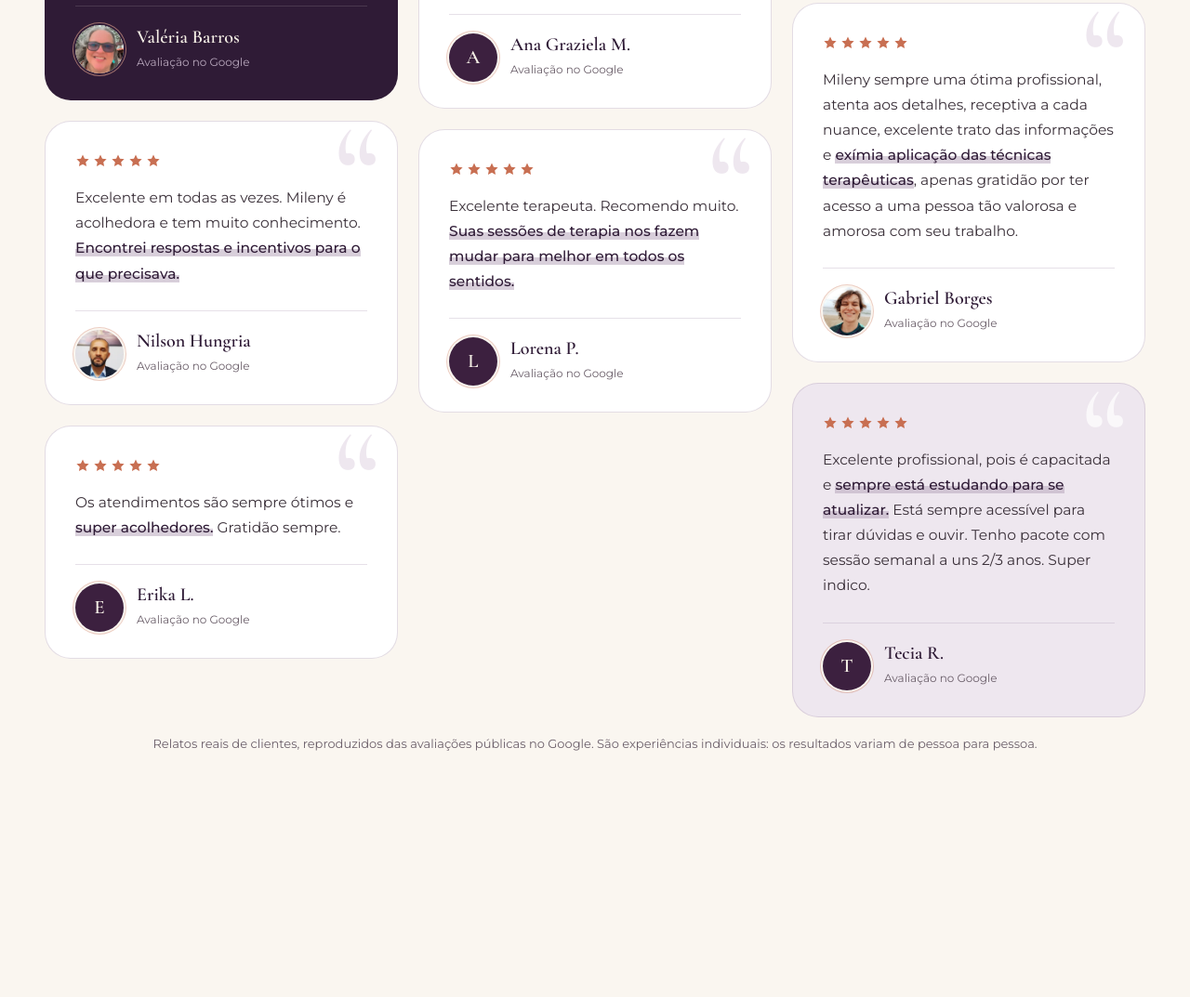
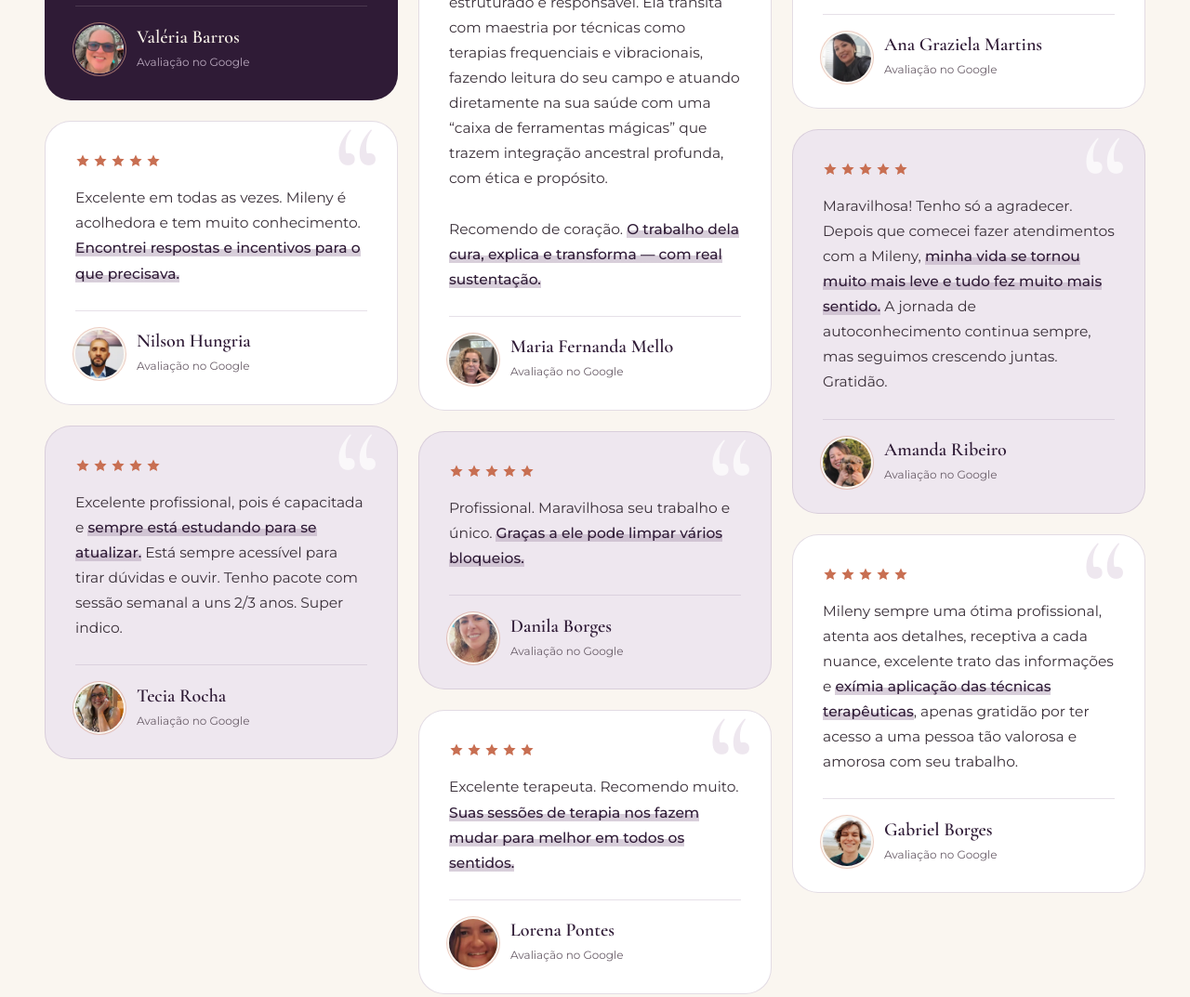
Before and after one commit to yurifois/mileny-matos, a plain HTML site: page index.html in a window 1280 px wide. Shown: the part 9929-11002 px from the top of the page at 93% size. Drawn offline with nearby package versions, Linux system fonts and the light colour scheme; animation ran at ten frames a second.

Commit message:
Depoimentos: 9 cards, todos com foto e nome completo
- Novos: Maria Fernanda Mello e Danila Borges
- Fotos de Ana Graziela Martins, Tecia Rocha e Lorena Pontes
- Remove depoimento de Erika (sem foto)
- Colunas rebalanceadas

Co-Authored-By: Claude Opus 5.5 <noreply@anthropic.com>
Claude-Session: https://claude.ai/code/session_01H52SfTDAXk2Xi84MqHqjH1

```diff
--- a/index.html
+++ b/index.html
@@ -434,20 +434,30 @@
             <blockquote><p>Excelente em todas as vezes. Mileny é acolhedora e tem muito conhecimento. <mark>Encontrei respostas e incentivos para o que precisava.</mark></p></blockquote>
             <figcaption><img class="testi-avatar" src="assets/img/depoimentos/nilson-hungria.webp" width="240" height="240" loading="lazy" alt=""><span><strong>Nilson Hungria</strong><small>Avaliação no Google</small></span></figcaption>
           </figure>
+          <figure class="testi lav">
+            <div class="testi-stars" aria-label="5 de 5 estrelas"><svg viewBox="0 0 20 20" aria-hidden="true"><path d="M10 1.8l2.5 5.3 5.8.7-4.3 4 1.1 5.7L10 14.7l-5.1 2.8 1.1-5.7-4.3-4 5.8-.7z"/></svg><svg viewBox="0 0 20 20" aria-hidden="true"><path d="M10 1.8l2.5 5.3 5.8.7-4.3 4 1.1 5.7L10 14.7l-5.1 2.8 1.1-5.7-4.3-4 5.8-.7z"/></svg><svg viewBox="0 0 20 20" aria-hidden="true"><path d="M10 1.8l2.5 5.3 5.8.7-4.3 4 1.1 5.7L10 14.7l-5.1 2.8 1.1-5.7-4.3-4 5.8-.7z"/></svg><svg viewBox="0 0 20 20" aria-hidden="true"><path d="M10 1.8l2.5 5.3 5.8.7-4.3 4 1.1 5.7L10 14.7l-5.1 2.8 1.1-5.7-4.3-4 5.8-.7z"/></svg><svg viewBox="0 0 20 20" aria-hidden="true"><path d="M10 1.8l2.5 5.3 5.8.7-4.3 4 1.1 5.7L10 14.7l-5.1 2.8 1.1-5.7-4.3-4 5.8-.7z"/></svg></div>
+            <blockquote><p>Excelente profissional, pois é capacitada e <mark>sempre está estudando para se atualizar.</mark> Está sempre acessível para tirar dúvidas e ouvir. Tenho pacote com sessão semanal a uns 2/3 anos. Super indico.</p></blockquote>
+            <figcaption><img class="testi-avatar" src="assets/img/depoimentos/tecia-rocha.webp" width="240" height="240" loading="lazy" alt=""><span><strong>Tecia Rocha</strong><small>Avaliação no Google</small></span></figcaption>
+          </figure>
           <figure class="testi">
             <div class="testi-stars" aria-label="5 de 5 estrelas"><svg viewBox="0 0 20 20" aria-hidden="true"><path d="M10 1.8l2.5 5.3 5.8.7-4.3 4 1.1 5.7L10 14.7l-5.1 2.8 1.1-5.7-4.3-4 5.8-.7z"/></svg><svg viewBox="0 0 20 20" aria-hidden="true"><path d="M10 1.8l2.5 5.3 5.8.7-4.3 4 1.1 5.7L10 14.7l-5.1 2.8 1.1-5.7-4.3-4 5.8-.7z"/></svg><svg viewBox="0 0 20 20" aria-hidden="true"><path d="M10 1.8l2.5 5.3 5.8.7-4.3 4 1.1 5.7L10 14.7l-5.1 2.8 1.1-5.7-4.3-4 5.8-.7z"/></svg><svg viewBox="0 0 20 20" aria-hidden="true"><path d="M10 1.8l2.5 5.3 5.8.7-4.3 4 1.1 5.7L10 14.7l-5.1 2.8 1.1-5.7-4.3-4 5.8-.7z"/></svg><svg viewBox="0 0 20 20" aria-hidden="true"><path d="M10 1.8l2.5 5.3 5.8.7-4.3 4 1.1 5.7L10 14.7l-5.1 2.8 1.1-5.7-4.3-4 5.8-.7z"/></svg></div>
-            <blockquote><p>Os atendimentos são sempre ótimos e <mark>super acolhedores.</mark> Gratidão sempre.</p></blockquote>
-            <figcaption><span class="testi-avatar" aria-hidden="true">E</span><span><strong>Erika L.</strong><small>Avaliação no Google</small></span></figcaption>
+            <blockquote><p>Conheço a Mileny há quase 10 anos e sigo impressionada com a precisão e a profundidade do trabalho dela. É, sem dúvida, <mark>a profissional mais séria, bem formada e comprometida que já encontrei</mark> — sempre estudando, se atualizando e trazendo resultados concretos.<br><br>Ela vai muito além do que se vê por aí. Não se resume “só” a Cura Quântica: é um trabalho integrado, com entendimento espiritual profundo, estruturado e responsável. Ela transita com maestria por técnicas como terapias frequenciais e vibracionais, fazendo leitura do seu campo e atuando diretamente na sua saúde com uma “caixa de ferramentas mágicas” que trazem integração ancestral profunda, com ética e propósito.<br><br>Recomendo de coração. <mark>O trabalho dela cura, explica e transforma — com real sustentação.</mark></p></blockquote>
+            <figcaption><img class="testi-avatar" src="assets/img/depoimentos/maria-fernanda.webp" width="240" height="240" loading="lazy" alt=""><span><strong>Maria Fernanda Mello</strong><small>Avaliação no Google</small></span></figcaption>
+          </figure>
+          <figure class="testi lav">
+            <div class="testi-stars" aria-label="5 de 5 estrelas"><svg viewBox="0 0 20 20" aria-hidden="true"><path d="M10 1.8l2.5 5.3 5.8.7-4.3 4 1.1 5.7L10 14.7l-5.1 2.8 1.1-5.7-4.3-4 5.8-.7z"/></svg><svg viewBox="0 0 20 20" aria-hidden="true"><path d="M10 1.8l2.5 5.3 5.8.7-4.3 4 1.1 5.7L10 14.7l-5.1 2.8 1.1-5.7-4.3-4 5.8-.7z"/></svg><svg viewBox="0 0 20 20" aria-hidden="true"><path d="M10 1.8l2.5 5.3 5.8.7-4.3 4 1.1 5.7L10 14.7l-5.1 2.8 1.1-5.7-4.3-4 5.8-.7z"/></svg><svg viewBox="0 0 20 20" aria-hidden="true"><path d="M10 1.8l2.5 5.3 5.8.7-4.3 4 1.1 5.7L10 14.7l-5.1 2.8 1.1-5.7-4.3-4 5.8-.7z"/></svg><svg viewBox="0 0 20 20" aria-hidden="true"><path d="M10 1.8l2.5 5.3 5.8.7-4.3 4 1.1 5.7L10 14.7l-5.1 2.8 1.1-5.7-4.3-4 5.8-.7z"/></svg></div>
+            <blockquote><p>Profissional. Maravilhosa seu trabalho e único. <mark>Graças a ele pode limpar vários bloqueios.</mark></p></blockquote>
+            <figcaption><img class="testi-avatar" src="assets/img/depoimentos/danila-borges.webp" width="240" height="240" loading="lazy" alt=""><span><strong>Danila Borges</strong><small>Avaliação no Google</small></span></figcaption>
+          </figure>
+          <figure class="testi">
+            <div class="testi-stars" aria-label="5 de 5 estrelas"><svg viewBox="0 0 20 20" aria-hidden="true"><path d="M10 1.8l2.5 5.3 5.8.7-4.3 4 1.1 5.7L10 14.7l-5.1 2.8 1.1-5.7-4.3-4 5.8-.7z"/></svg><svg viewBox="0 0 20 20" aria-hidden="true"><path d="M10 1.8l2.5 5.3 5.8.7-4.3 4 1.1 5.7L10 14.7l-5.1 2.8 1.1-5.7-4.3-4 5.8-.7z"/></svg><svg viewBox="0 0 20 20" aria-hidden="true"><path d="M10 1.8l2.5 5.3 5.8.7-4.3 4 1.1 5.7L10 14.7l-5.1 2.8 1.1-5.7-4.3-4 5.8-.7z"/></svg><svg viewBox="0 0 20 20" aria-hidden="true"><path d="M10 1.8l2.5 5.3 5.8.7-4.3 4 1.1 5.7L10 14.7l-5.1 2.8 1.1-5.7-4.3-4 5.8-.7z"/></svg><svg viewBox="0 0 20 20" aria-hidden="true"><path d="M10 1.8l2.5 5.3 5.8.7-4.3 4 1.1 5.7L10 14.7l-5.1 2.8 1.1-5.7-4.3-4 5.8-.7z"/></svg></div>
+            <blockquote><p>Excelente terapeuta. Recomendo muito. <mark>Suas sessões de terapia nos fazem mudar para melhor em todos os sentidos.</mark></p></blockquote>
+            <figcaption><img class="testi-avatar" src="assets/img/depoimentos/lorena-pontes.webp" width="240" height="240" loading="lazy" alt=""><span><strong>Lorena Pontes</strong><small>Avaliação no Google</small></span></figcaption>
           </figure>
           <figure class="testi">
             <div class="testi-stars" aria-label="5 de 5 estrelas"><svg viewBox="0 0 20 20" aria-hidden="true"><path d="M10 1.8l2.5 5.3 5.8.7-4.3 4 1.1 5.7L10 14.7l-5.1 2.8 1.1-5.7-4.3-4 5.8-.7z"/></svg><svg viewBox="0 0 20 20" aria-hidden="true"><path d="M10 1.8l2.5 5.3 5.8.7-4.3 4 1.1 5.7L10 14.7l-5.1 2.8 1.1-5.7-4.3-4 5.8-.7z"/></svg><svg viewBox="0 0 20 20" aria-hidden="true"><path d="M10 1.8l2.5 5.3 5.8.7-4.3 4 1.1 5.7L10 14.7l-5.1 2.8 1.1-5.7-4.3-4 5.8-.7z"/></svg><svg viewBox="0 0 20 20" aria-hidden="true"><path d="M10 1.8l2.5 5.3 5.8.7-4.3 4 1.1 5.7L10 14.7l-5.1 2.8 1.1-5.7-4.3-4 5.8-.7z"/></svg><svg viewBox="0 0 20 20" aria-hidden="true"><path d="M10 1.8l2.5 5.3 5.8.7-4.3 4 1.1 5.7L10 14.7l-5.1 2.8 1.1-5.7-4.3-4 5.8-.7z"/></svg></div>
             <blockquote><p>Mileny tem me ajudado muito em diversos aspectos da minha vida, emocional, espiritual, físico e profissional. <mark>Costumo dizer que a terapia é pacote completo.</mark> Os resultados já são percebidos de forma rápida e significativa. Além de ser uma excelente profissional, Mileny é uma pessoa fantástica, acolhedora, dedicada e extremamente comprometida com o bem-estar de seus pacientes. Sou muito grata, adoro ela. Minha vida mudou depois da terapia.</p></blockquote>
-            <figcaption><span class="testi-avatar" aria-hidden="true">A</span><span><strong>Ana Graziela M.</strong><small>Avaliação no Google</small></span></figcaption>
-          </figure>
-          <figure class="testi">
-            <div class="testi-stars" aria-label="5 de 5 estrelas"><svg viewBox="0 0 20 20" aria-hidden="true"><path d="M10 1.8l2.5 5.3 5.8.7-4.3 4 1.1 5.7L10 14.7l-5.1 2.8 1.1-5.7-4.3-4 5.8-.7z"/></svg><svg viewBox="0 0 20 20" aria-hidden="true"><path d="M10 1.8l2.5 5.3 5.8.7-4.3 4 1.1 5.7L10 14.7l-5.1 2.8 1.1-5.7-4.3-4 5.8-.7z"/></svg><svg viewBox="0 0 20 20" aria-hidden="true"><path d="M10 1.8l2.5 5.3 5.8.7-4.3 4 1.1 5.7L10 14.7l-5.1 2.8 1.1-5.7-4.3-4 5.8-.7z"/></svg><svg viewBox="0 0 20 20" aria-hidden="true"><path d="M10 1.8l2.5 5.3 5.8.7-4.3 4 1.1 5.7L10 14.7l-5.1 2.8 1.1-5.7-4.3-4 5.8-.7z"/></svg><svg viewBox="0 0 20 20" aria-hidden="true"><path d="M10 1.8l2.5 5.3 5.8.7-4.3 4 1.1 5.7L10 14.7l-5.1 2.8 1.1-5.7-4.3-4 5.8-.7z"/></svg></div>
-            <blockquote><p>Excelente terapeuta. Recomendo muito. <mark>Suas sessões de terapia nos fazem mudar para melhor em todos os sentidos.</mark></p></blockquote>
-            <figcaption><span class="testi-avatar" aria-hidden="true">L</span><span><strong>Lorena P.</strong><small>Avaliação no Google</small></span></figcaption>
+            <figcaption><img class="testi-avatar" src="assets/img/depoimentos/ana-gregorio.webp" width="240" height="240" loading="lazy" alt=""><span><strong>Ana Graziela Martins</strong><small>Avaliação no Google</small></span></figcaption>
           </figure>
           <figure class="testi lav">
             <div class="testi-stars" aria-label="5 de 5 estrelas"><svg viewBox="0 0 20 20" aria-hidden="true"><path d="M10 1.8l2.5 5.3 5.8.7-4.3 4 1.1 5.7L10 14.7l-5.1 2.8 1.1-5.7-4.3-4 5.8-.7z"/></svg><svg viewBox="0 0 20 20" aria-hidden="true"><path d="M10 1.8l2.5 5.3 5.8.7-4.3 4 1.1 5.7L10 14.7l-5.1 2.8 1.1-5.7-4.3-4 5.8-.7z"/></svg><svg viewBox="0 0 20 20" aria-hidden="true"><path d="M10 1.8l2.5 5.3 5.8.7-4.3 4 1.1 5.7L10 14.7l-5.1 2.8 1.1-5.7-4.3-4 5.8-.7z"/></svg><svg viewBox="0 0 20 20" aria-hidden="true"><path d="M10 1.8l2.5 5.3 5.8.7-4.3 4 1.1 5.7L10 14.7l-5.1 2.8 1.1-5.7-4.3-4 5.8-.7z"/></svg><svg viewBox="0 0 20 20" aria-hidden="true"><path d="M10 1.8l2.5 5.3 5.8.7-4.3 4 1.1 5.7L10 14.7l-5.1 2.8 1.1-5.7-4.3-4 5.8-.7z"/></svg></div>
@@ -458,11 +468,6 @@
             <div class="testi-stars" aria-label="5 de 5 estrelas"><svg viewBox="0 0 20 20" aria-hidden="true"><path d="M10 1.8l2.5 5.3 5.8.7-4.3 4 1.1 5.7L10 14.7l-5.1 2.8 1.1-5.7-4.3-4 5.8-.7z"/></svg><svg viewBox="0 0 20 20" aria-hidden="true"><path d="M10 1.8l2.5 5.3 5.8.7-4.3 4 1.1 5.7L10 14.7l-5.1 2.8 1.1-5.7-4.3-4 5.8-.7z"/></svg><svg viewBox="0 0 20 20" aria-hidden="true"><path d="M10 1.8l2.5 5.3 5.8.7-4.3 4 1.1 5.7L10 14.7l-5.1 2.8 1.1-5.7-4.3-4 5.8-.7z"/></svg><svg viewBox="0 0 20 20" aria-hidden="true"><path d="M10 1.8l2.5 5.3 5.8.7-4.3 4 1.1 5.7L10 14.7l-5.1 2.8 1.1-5.7-4.3-4 5.8-.7z"/></svg><svg viewBox="0 0 20 20" aria-hidden="true"><path d="M10 1.8l2.5 5.3 5.8.7-4.3 4 1.1 5.7L10 14.7l-5.1 2.8 1.1-5.7-4.3-4 5.8-.7z"/></svg></div>
             <blockquote><p>Mileny sempre uma ótima profissional, atenta aos detalhes, receptiva a cada nuance, excelente trato das informações e <mark>exímia aplicação das técnicas terapêuticas</mark>, apenas gratidão por ter acesso a uma pessoa tão valorosa e amorosa com seu trabalho.</p></blockquote>
             <figcaption><img class="testi-avatar" src="assets/img/depoimentos/gabriel-borges.webp" width="240" height="240" loading="lazy" alt=""><span><strong>Gabriel Borges</strong><small>Avaliação no Google</small></span></figcaption>
-          </figure>
-          <figure class="testi lav">
-            <div class="testi-stars" aria-label="5 de 5 estrelas"><svg viewBox="0 0 20 20" aria-hidden="true"><path d="M10 1.8l2.5 5.3 5.8.7-4.3 4 1.1 5.7L10 14.7l-5.1 2.8 1.1-5.7-4.3-4 5.8-.7z"/></svg><svg viewBox="0 0 20 20" aria-hidden="true"><path d="M10 1.8l2.5 5.3 5.8.7-4.3 4 1.1 5.7L10 14.7l-5.1 2.8 1.1-5.7-4.3-4 5.8-.7z"/></svg><svg viewBox="0 0 20 20" aria-hidden="true"><path d="M10 1.8l2.5 5.3 5.8.7-4.3 4 1.1 5.7L10 14.7l-5.1 2.8 1.1-5.7-4.3-4 5.8-.7z"/></svg><svg viewBox="0 0 20 20" aria-hidden="true"><path d="M10 1.8l2.5 5.3 5.8.7-4.3 4 1.1 5.7L10 14.7l-5.1 2.8 1.1-5.7-4.3-4 5.8-.7z"/></svg><svg viewBox="0 0 20 20" aria-hidden="true"><path d="M10 1.8l2.5 5.3 5.8.7-4.3 4 1.1 5.7L10 14.7l-5.1 2.8 1.1-5.7-4.3-4 5.8-.7z"/></svg></div>
-            <blockquote><p>Excelente profissional, pois é capacitada e <mark>sempre está estudando para se atualizar.</mark> Está sempre acessível para tirar dúvidas e ouvir. Tenho pacote com sessão semanal a uns 2/3 anos. Super indico.</p></blockquote>
-            <figcaption><span class="testi-avatar" aria-hidden="true">T</span><span><strong>Tecia R.</strong><small>Avaliação no Google</small></span></figcaption>
           </figure>
         </div>
         <p class="micro testi-note" data-reveal>Relatos reais de clientes, reproduzidos das avaliações públicas no Google. São experiências individuais: os resultados variam de pessoa para pessoa.</p>
```
Also changed, not shown: assets/img/depoimentos/lorena-pontes.webp (added), assets/img/depoimentos/tecia-rocha.webp (added).
